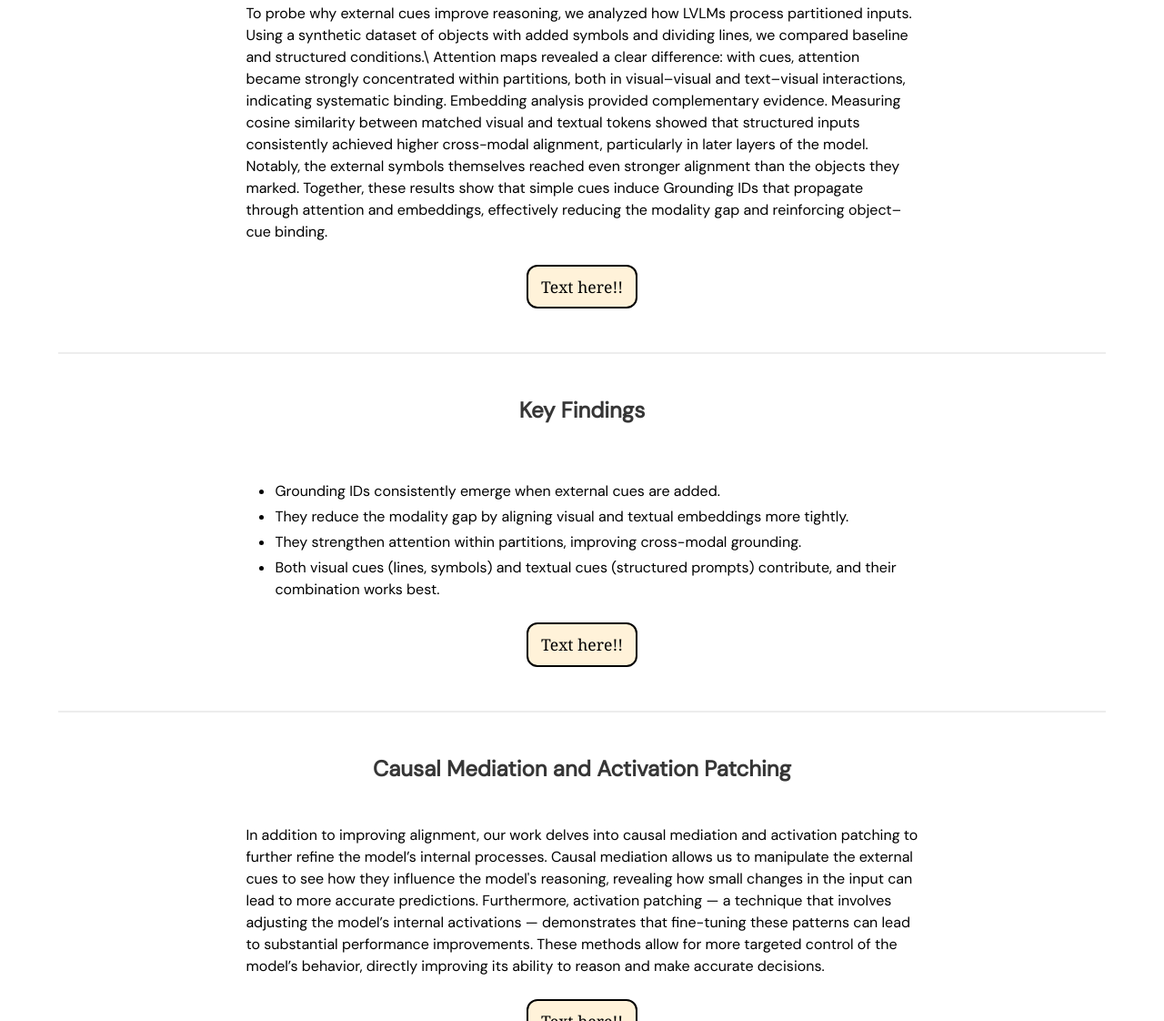
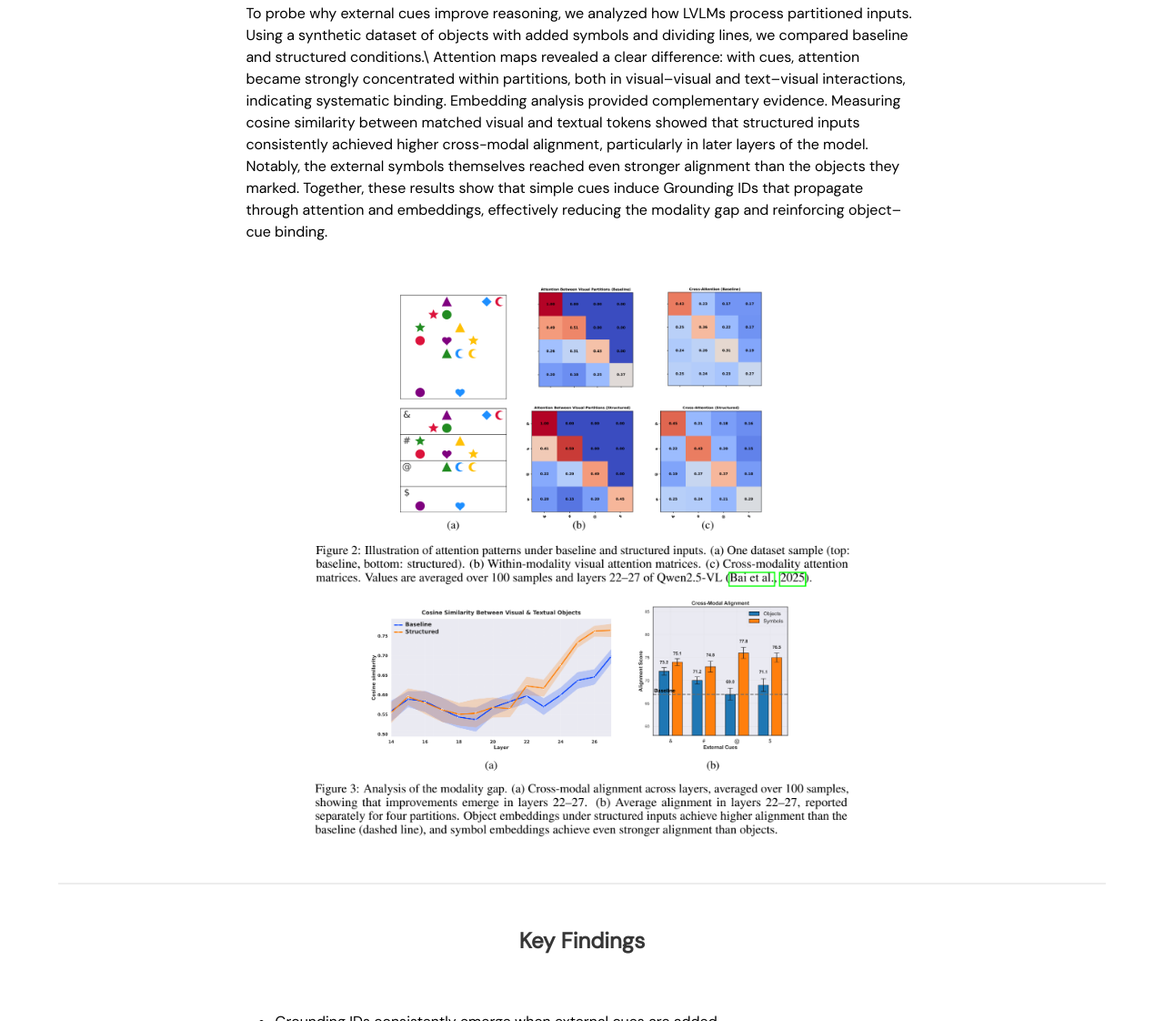
Before and after one commit to Sadegh-moh/Uncovering-Grounding-IDs, a plain HTML site: page index.html in a window 1280 px wide. Shown: the part 2143-3265 px from the top of the page at 91% size. Drawn offline with nearby package versions, Linux system fonts and the light colour scheme; some icons are missing.

Commit message:
Add attention and alignment figures

```diff
--- a/index.html
+++ b/index.html
@@ -202,8 +202,15 @@
               Notably, the external symbols themselves reached even stronger alignment than the objects they marked. Together, these results show that simple cues induce Grounding IDs that propagate through attention and embeddings, effectively reducing the modality gap and reinforcing object–cue binding.
             </p>
           </div>
-          <div class="finding-box">
-            Text here!!</div>
+
+          <img src="assets/attention_main_fig.png"
+          alt=""
+          class="max-width-results" />
+
+          <img src="assets/alignment_main_fig.png"
+          alt=""
+          class="max-width-results" />
+
         </div>
       </div>
     </div>
```
Also changed, not shown: assets/alignment_main_fig.png (added), assets/attention_main_fig.png (added).
